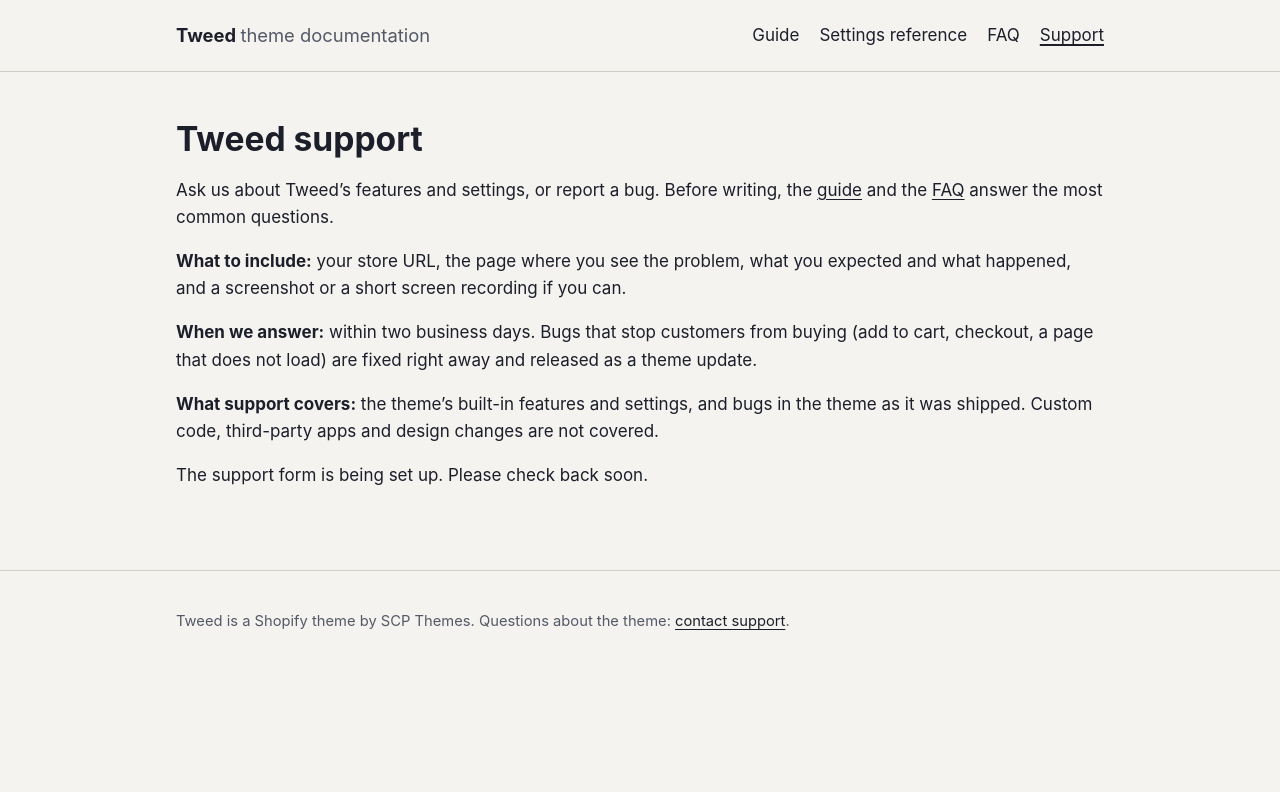
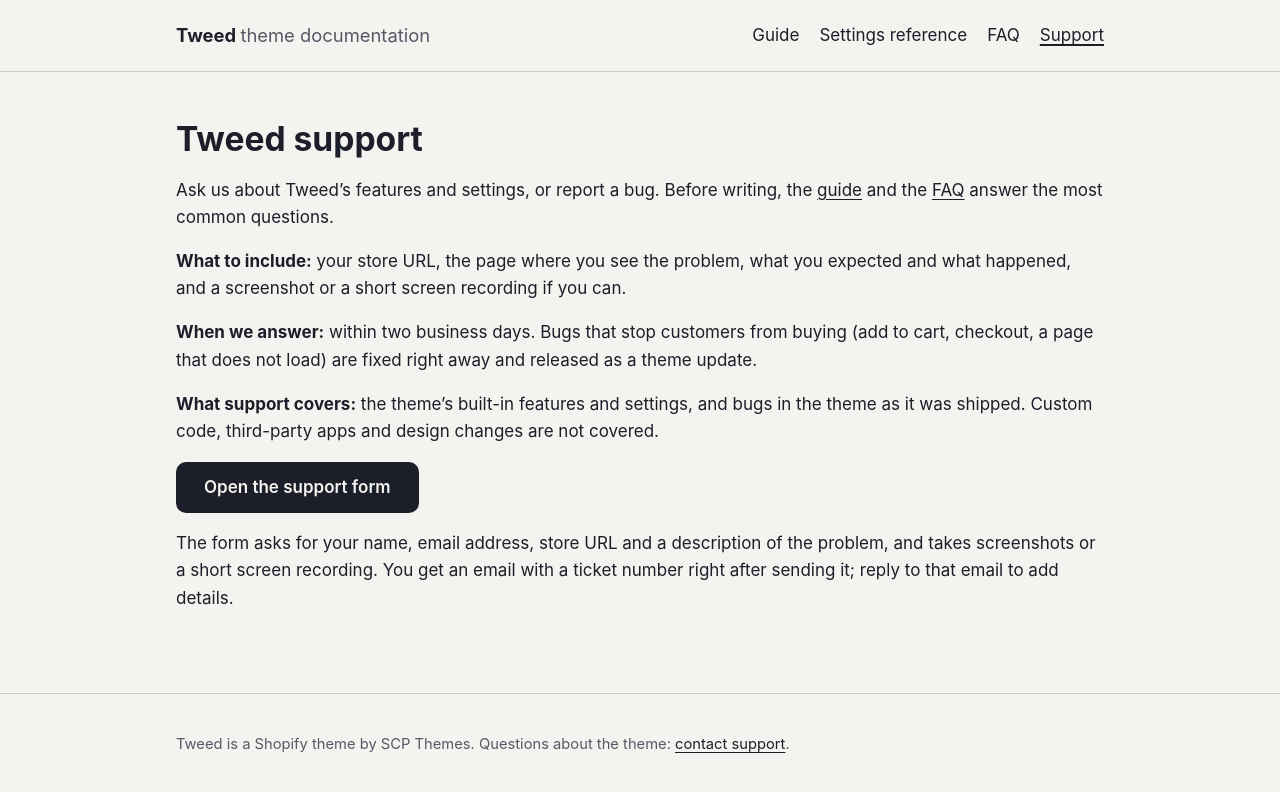
Before and after one commit to scpthemes/tweed-docs, a Jekyll site: the page built from support.md, in a window 1280 px wide. Shown: the top 792 px of the page. Built offline with Jekyll 4.4.1, drawn with Linux system fonts in a browser that asks for light colours.

Commit message:
Support page: link to the support form

```diff
--- a/_config.yml
+++ b/_config.yml
@@ -7,6 +7,7 @@ kramdown:
   input: GFM
 exclude:
   - README.md
-# The public support form (Jotform). Paste the form link, for example
-# https://form.jotform.com/123456789012345, and the Support page embeds it.
-support_form_url: ""
+# The public support form: our own site (source: shopify/support-site in the
+# private repository). The Support page links to it; it cannot be embedded,
+# the support site forbids framing. Empty = "being set up" text.
+support_form_url: "https://support-shopify.scpthemes.com/?theme=Tweed"
--- a/assets/site.css
+++ b/assets/site.css
@@ -174,12 +174,19 @@ th {
   background: var(--surface);
 }
 
-.form-frame {
-  inline-size: 100%;
-  min-block-size: 900px;
-  border: 1px solid var(--border);
+.button {
+  display: inline-block;
+  min-block-size: 48px;
+  padding: 12px 28px;
   border-radius: var(--radius);
-  background: #ffffff;
+  background: var(--text);
+  color: var(--bg);
+  font-weight: 600;
+  text-decoration: none;
+}
+
+.button:hover {
+  text-decoration: underline;
 }
 
 .site-footer {
--- a/support.md
+++ b/support.md
@@ -20,15 +20,11 @@ was shipped. Custom code, third-party apps and design changes are not covered.
 
 {% assign form_url = site.support_form_url | strip %}
 {% if form_url.size > 0 %}
-<iframe
-  class="form-frame"
-  src="{{ form_url }}"
-  title="Tweed support form"
-  loading="lazy"
-  allow="geolocation 'none'"
-></iframe>
+<p><a class="button" href="{{ form_url }}">Open the support form</a></p>
 
-If the form does not load, [open the support form in a new tab]({{ form_url }}).
+The form asks for your name, email address, store URL and a description of the problem, and
+takes screenshots or a short screen recording. You get an email with a ticket number right after
+sending it; reply to that email to add details.
 {% else %}
 The support form is being set up. Please check back soon.
 {% endif %}
```
Also changed, not shown: README.md.
